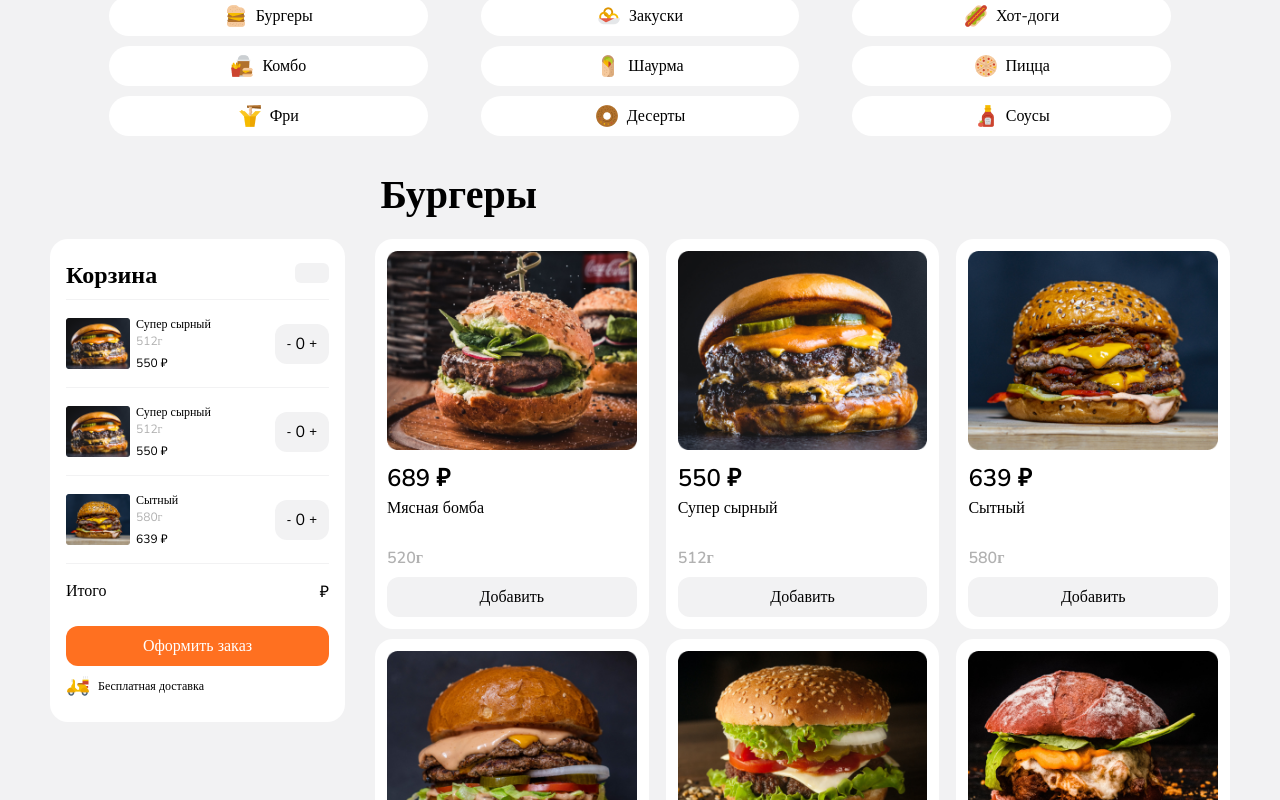
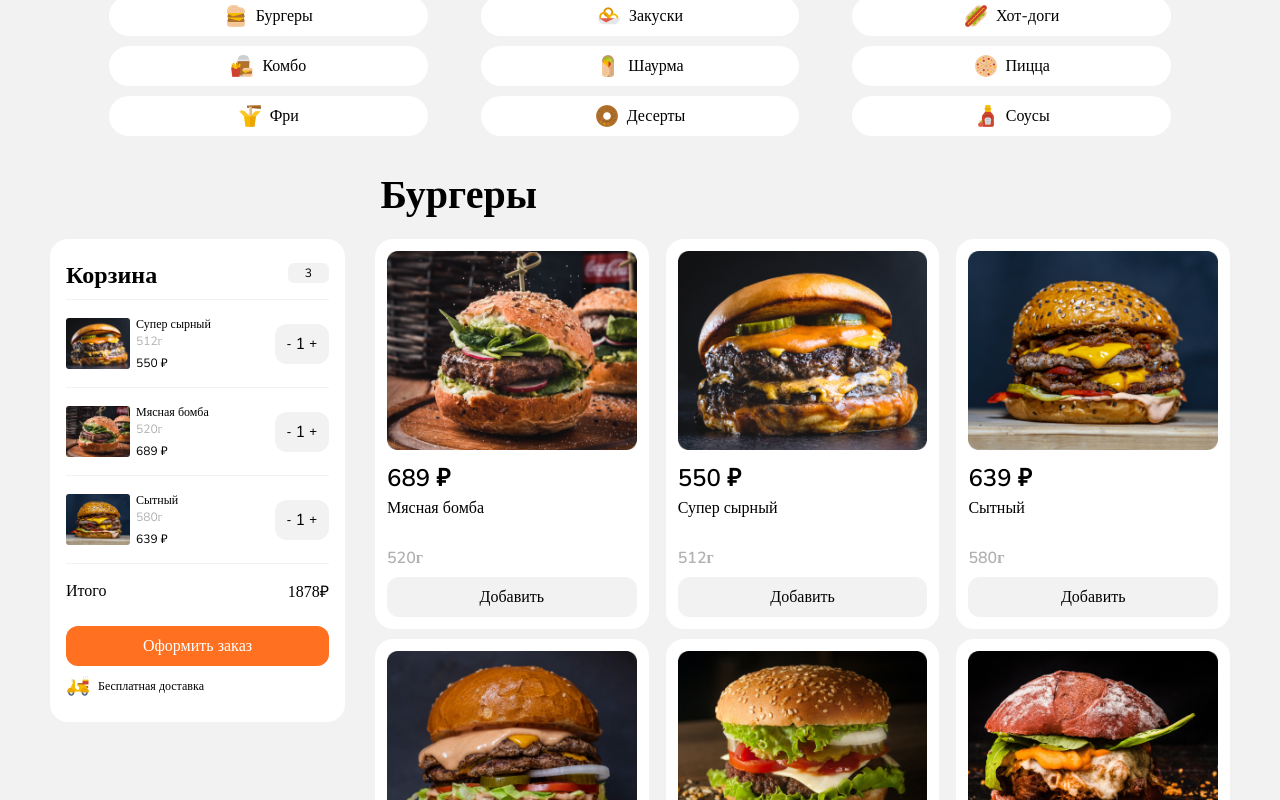
Before and after one commit to SmaginaOksana/React_Burgers_Shop, a React app: page / in a window 1280 px wide. Shown: the part 524-1324 px from the top of the page. Built offline with nearby package versions, Linux system fonts and the light colour scheme; data requests are answered from the project's data file; the HTML template or start-up script is replaced by a standard one.

Commit message:
changing products count

```diff
--- a/db.json
+++ b/db.json
@@ -5,7 +5,7 @@
       "name": "Мясная бомба",
       "weight": "520г",
       "price": 689,
-      "count": 0,
+      "count": 1,
       "id": "5ee0"
     },
     {
@@ -13,7 +13,7 @@
       "name": "Супер сырный",
       "weight": "512г",
       "price": 550,
-      "count": 0,
+      "count": 1,
       "id": "1cbc"
     },
     {
@@ -21,7 +21,7 @@
       "name": "Сытный",
       "weight": "580г",
       "price": 639,
-      "count": 0,
+      "count": 1,
       "id": "3a21"
     },
     {
@@ -29,7 +29,7 @@
       "name": "Тяжелый удар",
       "weight": "470г",
       "price": 480,
-      "count": 0,
+      "count": 1,
       "id": "51e0"
     },
     {
@@ -37,7 +37,7 @@
       "name": "Вечная классика",
       "weight": "450г",
       "price": 450,
-      "count": 0,
+      "count": 1,
       "id": "b6e9"
     },
     {
@@ -45,7 +45,7 @@
       "name": "Итальянский",
       "weight": "510г",
       "price": 560,
-      "count": 0,
+      "count": 1,
       "id": "ae1d"
     }
   ],
@@ -56,15 +56,15 @@
       "name": "Супер сырный",
       "weight": "512г",
       "price": 550,
-      "count": 0
+      "count": 1
     },
     {
-      "id": "1cbc",
-      "image": "./burgers/burger_2.png",
-      "name": "Супер сырный",
-      "weight": "512г",
-      "price": 550,
-      "count": 0
+      "id": "5ee0",
+      "image": "./burgers/burger_1.png",
+      "name": "Мясная бомба",
+      "weight": "520г",
+      "price": 689,
+      "count": 1
     },
     {
       "id": "3a21",
@@ -72,7 +72,7 @@
       "name": "Сытный",
       "weight": "580г",
       "price": 639,
-      "count": 0
+      "count": 1
     }
   ]
 }
--- a/src/components/MainComponents/Basket/Basket.jsx
+++ b/src/components/MainComponents/Basket/Basket.jsx
@@ -1,79 +1,31 @@
-import { useEffect, useState } from "react";
 import "./Basket.scss";
-import Choice from "../Choice/Choice";
+import BasketItem from "../BasketItem/BasketItem";
 import delivery from "../../../assets/delivery.png";
+import { allProductsCount } from "../../../functions/productsCount";
 
-function Basket({ basket }) {
-  // const [basket, setBasket] = useState([]);
-
-  // useEffect(() => {
-  //   setBasket([...props.basket]);
-  // }, []);
-
-  const calculatePlus = (index) => {
-    // const newBasket = [...basket];
-    // newBasket[index].count += 1;
-    // setBasket(newBasket);
-  };
-
-  const calculateMinus = (index) => {
-    // const newBasket = [...basket];
-    // if (newBasket[index].count === 1) {
-    //   newBasket[index].count = 0;
-    //   const filteredBasket = newBasket.filter((item) => {
-    //     return item.count !== 0;
-    //   });
-    //   setBasket(filteredBasket);
-    // } else {
-    //   newBasket[index].count -= 1;
-    //   setBasket(newBasket);
-    // }
-  };
-
-  const calculateAmount = () => {
-    // const amount = basket.reduce((acc, item) => {
-    //   return (acc += item.count);
-    // }, 0);
-    // return amount;
-  };
-
-  const calculateSum = () => {
-    // const sum = basket.reduce((acc, item) => {
-    //   return (acc += item.count * item.price);
-    // }, 0);
-    // return sum;
-  };
-
+function Basket({ basketProducts, upload }) {
   return (
     <>
       <div className="basket">
         <h2 className="basketTitle">Корзина</h2>
         <div className="amount">
-          <span>{calculateAmount()}</span>
+          <span>{allProductsCount(basketProducts)}</span>
         </div>
       </div>
-      {basket.length === 0 ? (
+      {basketProducts.length === 0 ? (
         <div className="emptyBasket">
           <h2 className="basketTitle">Корзина пуста</h2>
         </div>
       ) : (
-        basket.map((item, index) => {
-          return (
-            <Choice
-              basket={item}
-              key={index}
-              calculateMinus={calculateMinus}
-              calculatePlus={calculatePlus}
-              index={index}
-            />
-          );
+        basketProducts.map((item, index) => {
+          return <BasketItem item={item} key={index} upload={upload} />;
         })
       )}
       <hr />
       <div className="inTotal">
         <h3>Итого</h3>
         <div className="totalPrice">
-          <span>{calculateSum()}</span>
+          <span>{allProductsCount(basketProducts, true)}</span>
           <span>₽</span>
         </div>
       </div>
--- a/src/components/MainComponents/Choice/Choice.jsx
+++ b/src/components/MainComponents/BasketItem/BasketItem.jsx
@@ -1,8 +1,8 @@
-import "./Choice.scss";
+import "./BasketItem.scss";
+import { editProductsCount } from "../../../functions/productsCount";
 
-function Choice({ index, calculateMinus, calculatePlus, basket }) {
-  const { image, name, weight, price, count } = basket;
-
+function BasketItem({ item, upload }) {
+  const { image, name, weight, price, count } = item;
   return (
     <div className="containerFood">
       <div className="image">
@@ -22,7 +22,7 @@ function Choice({ index, calculateMinus, calculatePlus, basket }) {
       <div className="amount">
         <button
           onClick={() => {
-            calculateMinus(index);
+            editProductsCount(false, item, upload);
           }}
         >
           -
@@ -30,7 +30,7 @@ function Choice({ index, calculateMinus, calculatePlus, basket }) {
         <span className="number">{count}</span>
         <button
           onClick={() => {
-            calculatePlus(index);
+            editProductsCount(true, item, upload);
           }}
         >
           +
@@ -40,4 +40,4 @@ function Choice({ index, calculateMinus, calculatePlus, basket }) {
   );
 }
 
-export default Choice;
+export default BasketItem;
--- a/src/components/MainComponents/Main/Main.jsx
+++ b/src/components/MainComponents/Main/Main.jsx
@@ -3,13 +3,16 @@ import { useEffect, useState } from "react";
 import Basket from "../Basket/Basket";
 import Spinner from "../../Spinner/Spinner";
 import Services from "../../../services/services";
-import MealMenu from "../Meal/MealMenu";
 import { buttonsMeal } from "../../../content/content";
 import ButtonsMeal from "../ButtonsMeal/ButtonsMeal";
+import Products from "../Products/Products";
 
 function Main() {
-  const [products, setProducts] = useState({ data: [], status: false });
-  const [basket, setBasket] = useState({ data: [], status: false });
+  const [productsAll, setProductsAll] = useState({ data: [], status: false });
+  const [basketProducts, setBasketProducts] = useState({
+    data: [],
+    status: false,
+  });
   const [dataFlag, setDataFlag] = useState(false);
   const upload = { dataFlag, setDataFlag };
 
@@ -18,15 +21,15 @@ function Main() {
     const basketServer = Services.getBasketProducts();
     Promise.allSettled([productsServer, basketServer]).then((results) => {
       if (results[0].status === "fulfilled") {
-        setProducts({ data: results[0].value, status: true });
+        setProductsAll({ data: results[0].value, status: true });
       }
       if (results[1].status === "fulfilled") {
-        setBasket({ data: results[1].value, status: true });
+        setBasketProducts({ data: results[1].value, status: true });
       }
     });
   }, [dataFlag]);
 
-  if (!products.status || !basket.status) {
+  if (!productsAll.status || !basketProducts.status) {
     return <Spinner />;
   }
 
@@ -41,12 +44,14 @@ function Main() {
           </div>
           <h2 className="mainTitle">Бургеры</h2>
           <div className="basketContainer">
-            <Basket basket={basket.data} dataFlag={dataFlag} />
+            <Basket upload={upload} basketProducts={basketProducts.data} />
           </div>
           <div className="mealContainer">
-            {products.data.map((item, index) => {
-              return <MealMenu item={item} key={index} upload={upload} />;
-            })}
+            <Products
+              productAll={productsAll.data}
+              upload={upload}
+              basketProducts={basketProducts.data}
+            />
           </div>
         </div>
       </main>
--- a/src/components/MainComponents/Meal/MealMenu.jsx
+++ b/src/components/MainComponents/ProductItem/ProductItem.jsx
@@ -1,14 +1,8 @@
-import "./MealMenu.scss";
-import Services from "../../../services/services";
+import "./ProductItem.scss";
+import { addItemBasket } from "../../../functions/addItemBasket";
 
-function MealMenu({ item, upload }) {
+function ProductItem({ item, upload, basketProducts }) {
   const { image, name, weight, price } = item;
-
-  function addItemBasket(item) {
-    Services.setBasketProduct(item).then(() => {
-      upload.setDataFlag((prev) => !prev);
-    });
-  }
 
   return (
     <div className="meal">
@@ -27,7 +21,7 @@ function MealMenu({ item, upload }) {
         </div>
         <button
           onClick={() => {
-            addItemBasket(item);
+            addItemBasket(item, upload, basketProducts);
           }}
         >
           Добавить
@@ -37,4 +31,4 @@ function MealMenu({ item, upload }) {
   );
 }
 
-export default MealMenu;
+export default ProductItem;
--- /dev/null
+++ b/src/components/MainComponents/Products/Products.jsx
@@ -0,0 +1,15 @@
+import "./Products.scss";
+import ProductItem from "../ProductItem/ProductItem";
+
+export default function Product({ productAll, upload, basketProducts }) {
+  return productAll.map((item, index) => {
+    return (
+      <ProductItem
+        item={item}
+        key={index}
+        upload={upload}
+        basketProducts={basketProducts}
+      />
+    );
+  });
+}
--- /dev/null
+++ b/src/components/MainComponents/Products/Products.scss
@@ -0,0 +1 @@
+@import "../../../style/vars.scss";
--- /dev/null
+++ b/src/functions/addItemBasket.js
@@ -0,0 +1,22 @@
+import Services from "../services/services";
+
+export function addItemBasket(item, upload, basketProducts) {
+  const findItemInBasket = basketProducts.find((elem) => {
+    return elem.id === item.id;
+  });
+
+  if (!findItemInBasket) {
+    Services.setBasketProduct(item).then(() => {
+      upload.setDataFlag((prev) => !prev);
+    });
+    return;
+  }
+  const newItem = {
+    ...findItemInBasket,
+    count: findItemInBasket.count + 1,
+  };
+  Services.editBasketProduct(newItem, newItem.id).then(() => {
+    upload.setDataFlag((prev) => !prev);
+    return;
+  });
+}
--- /dev/null
+++ b/src/functions/productsCount.js
@@ -0,0 +1,23 @@
+import Services from "../services/services";
+
+export function allProductsCount(basketProducts, price = false) {
+  let amount = 0;
+  let sum = 0;
+  basketProducts.forEach((item) => {
+    amount += item.count;
+    sum += item.count * item.price;
+  });
+  return price ? sum : amount;
+}
+
+export function editProductsCount(flag, item, upload) {
+  let newItem;
+  if (flag) {
+    newItem = { ...item, count: item.count + 1 };
+  } else {
+    newItem = { ...item, count: item.count - 1 };
+  }
+  Services.editBasketProduct(newItem, item.id).then(() => {
+    upload.setDataFlag((prev) => !prev);
+  });
+}
--- a/src/services/services.js
+++ b/src/services/services.js
@@ -35,4 +35,18 @@ export default class Services {
       console.log(e);
     }
   }
+  static async editBasketProduct(data, id) {
+    try {
+      const response = await fetch(`http://localhost:3001/basket/${id}`, {
+        method: "PUT",
+        headers: {
+          "Content-Type": "application/json",
+        },
+        body: JSON.stringify(data),
+      });
+      return await response.json();
+    } catch (e) {
+      console.log(e);
+    }
+  }
 }
```
Also changed, not shown: src/components/MainComponents/BasketItem/BasketItem.scss (renamed from src/components/MainComponents/Choice/Choice.scss), src/components/MainComponents/ProductItem/ProductItem.scss (renamed from src/components/MainComponents/Meal/MealMenu.scss).
